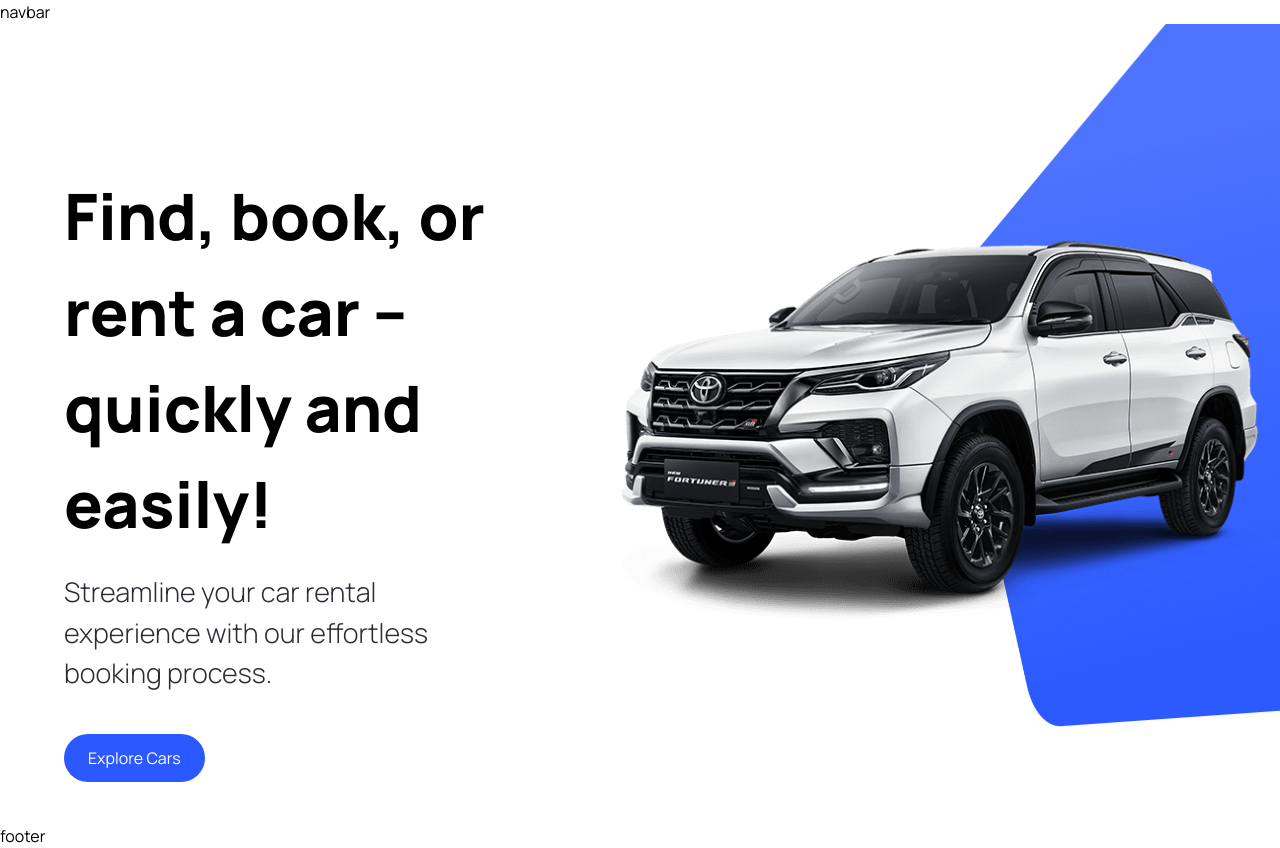
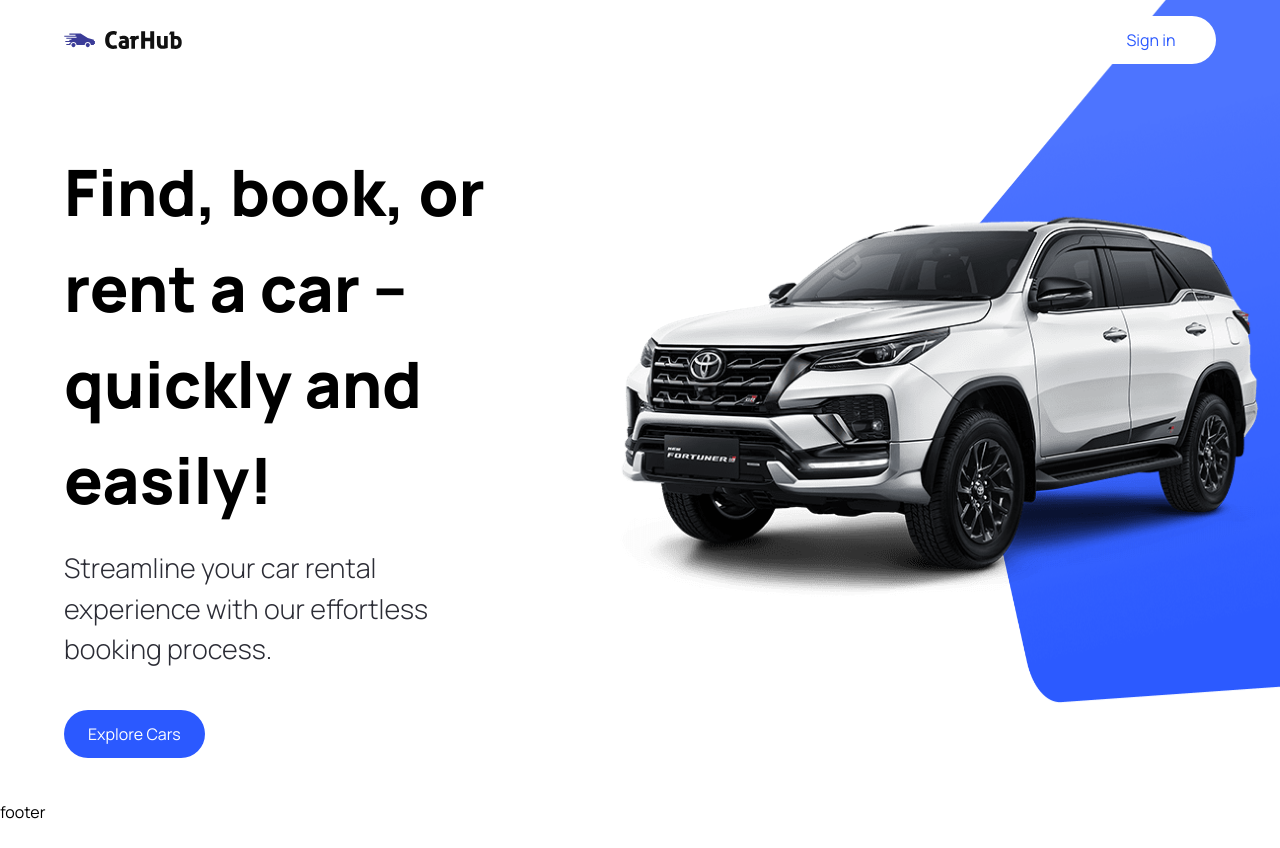
Before and after one commit to DanielPetcov/project1Auto, a Next.js app: page / in a window 1280 px wide. After the commit the page ends 824 px from the top, so only its background shows below. Built offline with nearby package versions, Linux system fonts and the light colour scheme.

Commit message:
done styling and structuring the navbar

```diff
--- a/app/components/CustomButton.tsx
+++ b/app/components/CustomButton.tsx
@@ -4,13 +4,14 @@
 
 export default function CustomButton({
   title,
+  btnType,
   containerStyles,
   handleClick,
 }: CustomButtonProps) {
   return (
     <button
       disabled={false}
-      type={"button"}
+      type={btnType ?? "button"}
       className={`custom-btn ${containerStyles}`}
       onClick={handleClick}
     >
--- a/app/components/Navbar.tsx
+++ b/app/components/Navbar.tsx
@@ -1,3 +1,27 @@
+import Link from "next/link";
+import Image from "next/image";
+import CustomButton from "./CustomButton";
+
 export default function Navbar() {
-  return <div>navbar</div>;
+  return (
+    <header className="w-full absolute z-10">
+      <nav className="max-w-[1440px] mx-auto flex justify-between items-center sm:px-16 px-6 py-4">
+        <Link href={"/"} className="flex justify-center items-center">
+          <Image
+            src="/logo.svg"
+            alt="Car Hub Logo"
+            width={118}
+            height={18}
+            className="object-contain"
+          />
+        </Link>
+
+        <CustomButton
+          title="Sign in"
+          btnType="button"
+          containerStyles="text-primary-blue rounded-full bg-white min-w-[130px]"
+        />
+      </nav>
+    </header>
+  );
 }
--- a/app/types/index.ts
+++ b/app/types/index.ts
@@ -2,6 +2,7 @@
 
 export interface CustomButtonProps {
   title: string;
+  btnType?: "button" | "submit";
   containerStyles?: string;
   handleClick?: MouseEventHandler<HTMLButtonElement>;
 }
```
